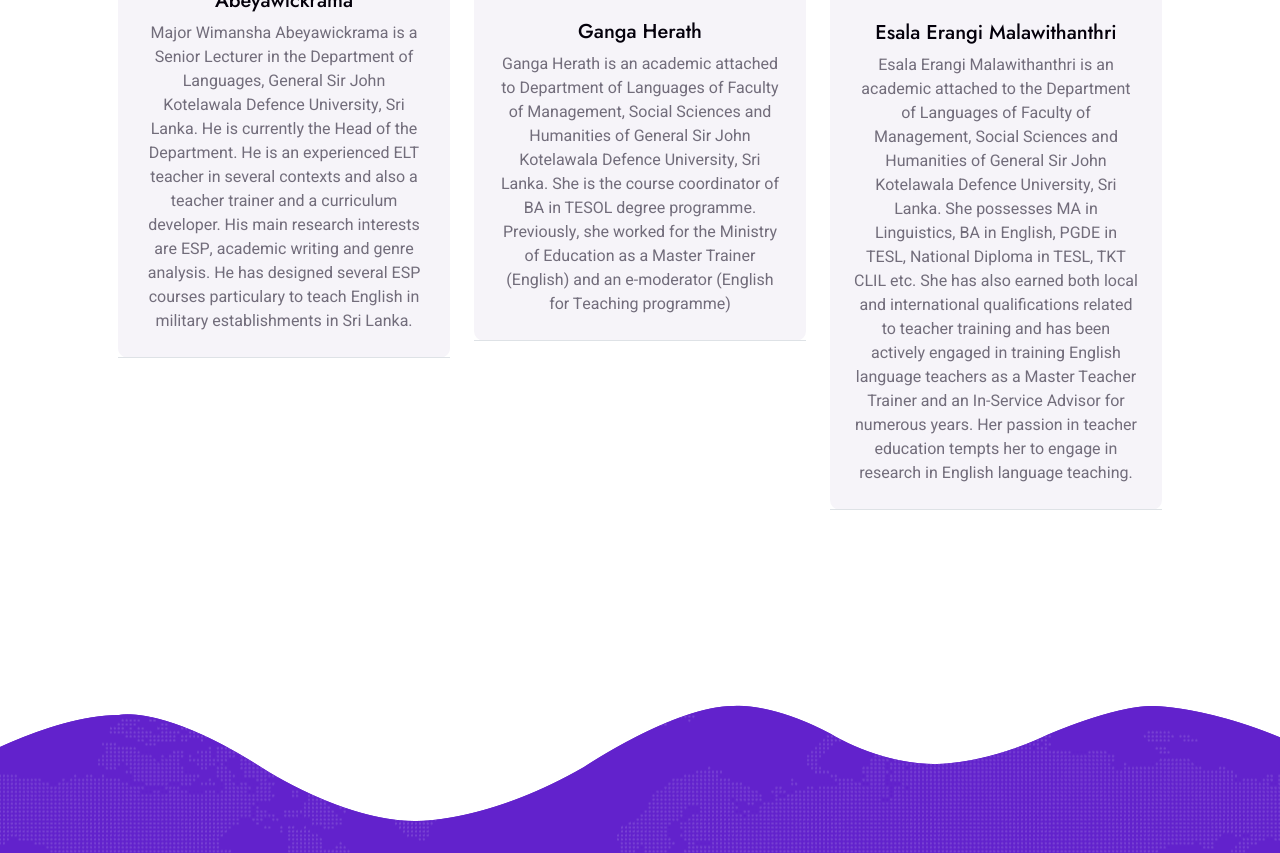
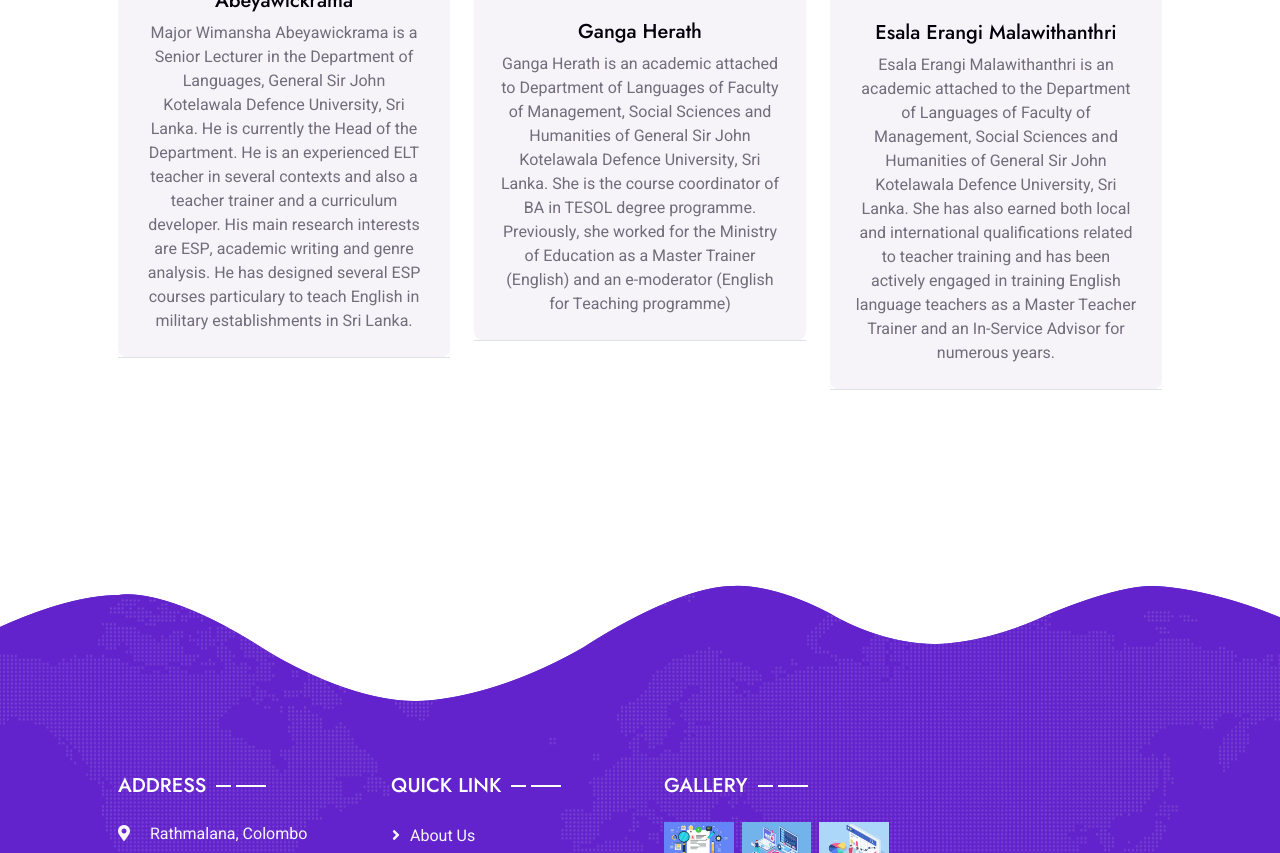
Before and after one commit to DK01git/SACIE.gitgub.io, a plain HTML site: page about.html in a window 1280 px wide. Shown: the part 5491-6344 px from the top of the page. Drawn offline with nearby package versions, Linux system fonts and the light colour scheme.

Commit message:
Update about.html

```diff
--- a/about.html
+++ b/about.html
@@ -378,7 +378,7 @@ It has become a necessity to promote inclusive practices as the teachers or educ
                             <div class="text-center border-bottom p-4">
                                 <img class="img-fluid rounded-circle mb-4" src="img/esala.jpg" alt="">
                                 <h5> Esala Erangi Malawithanthri </h5>
-                                <span> Esala Erangi Malawithanthri is an academic attached to the Department of Languages of Faculty of Management, Social Sciences and Humanities of General Sir John Kotelawala Defence University, Sri Lanka. She possesses MA in Linguistics, BA in English, PGDE in TESL, National Diploma in TESL, TKT CLIL etc. She has also earned both local and international qualifications related to teacher training and has been actively engaged in training English language teachers as a Master Teacher Trainer and an In-Service Advisor for numerous years. Her passion in teacher education tempts her to engage in research in English language teaching.  </span>
+                                <span> Esala Erangi Malawithanthri is an academic attached to the Department of Languages of Faculty of Management, Social Sciences and Humanities of General Sir John Kotelawala Defence University, Sri Lanka.  She has also earned both local and international qualifications related to teacher training and has been actively engaged in training English language teachers as a Master Teacher Trainer and an In-Service Advisor for numerous years.  </span>
                             </div>
                             <!-- <div class="d-flex justify-content-center p-4">
                                 <a class="btn btn-square mx-1" href=""><i class="fab fa-facebook-f"></i></a>
```
